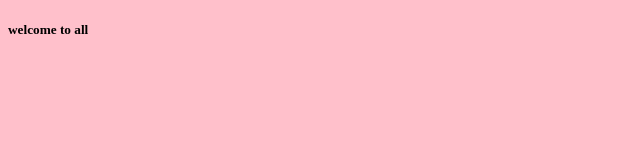
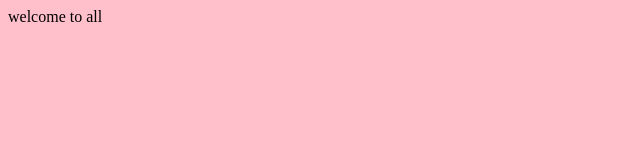
Before and after one commit to vinni868/htmlproject, a plain HTML site: page index.html in a window 1280 px wide. Shown: the whole page, without its empty margins (0-640 px from the left). Drawn offline with Linux system fonts and the light colour scheme.

Commit message:
Update index.html

```diff
--- a/index.html
+++ b/index.html
@@ -6,7 +6,7 @@
     <title>Document</title>
 </head>
 <body bgcolor="pink">
-    <h5>welcome to all</h5>
+    <h10>welcome to all</h10>
 
 </body>
 </html>
```
